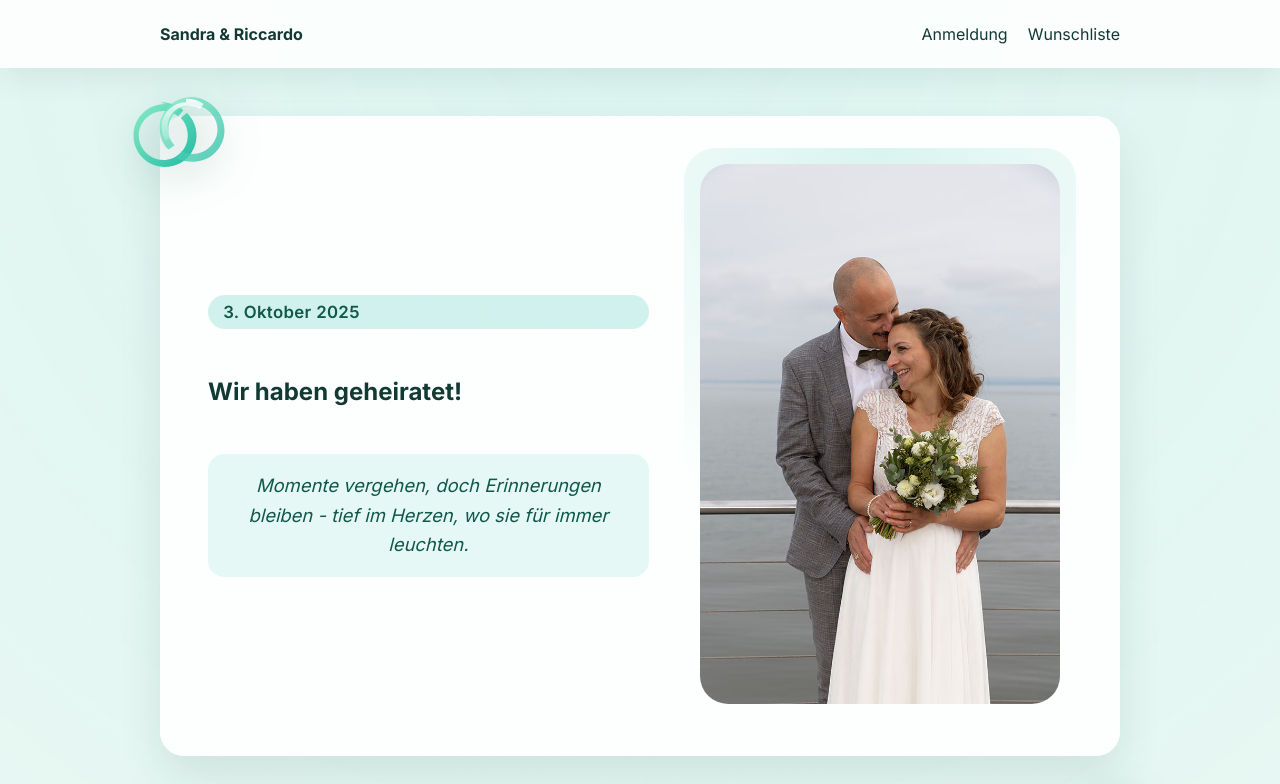
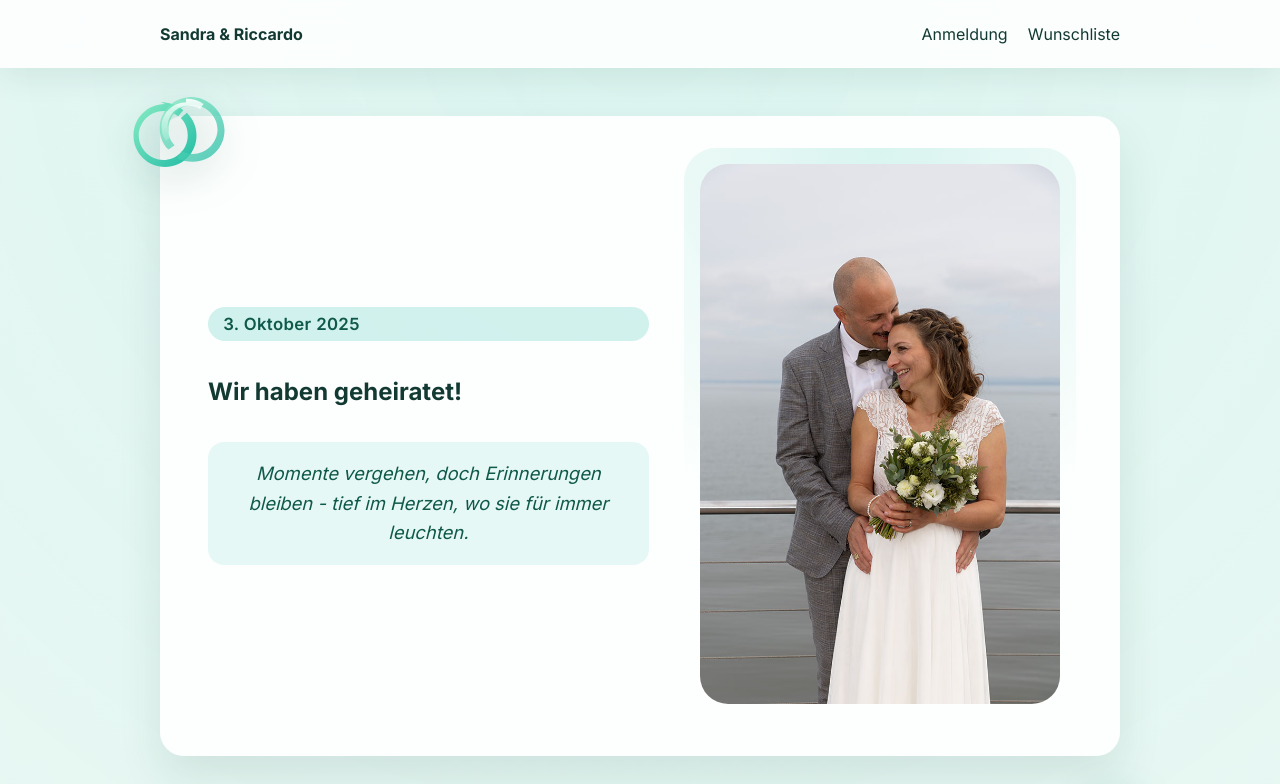
Before and after one commit to russo1337/wedding-page, a Next.js app: page / in a window 1280 px wide. Shown: the top 784 px of the page. Built offline with nearby package versions, Linux system fonts and the light colour scheme.

Commit message:
smaller spaces on homepage

```diff
--- a/app/globals.css
+++ b/app/globals.css
@@ -214,7 +214,7 @@ fieldset legend {
 }
 .hero-text {
   display: grid;
-  gap: 1.5rem;
+  gap: 1rem;
   min-width: 0;
 }
 
@@ -367,7 +367,7 @@ button.quantity-button:disabled {
   }
 
   .hero-text {
-    gap: 1.75rem;
+    gap: 1rem;
   }
 
   .hero-subsection {
```
